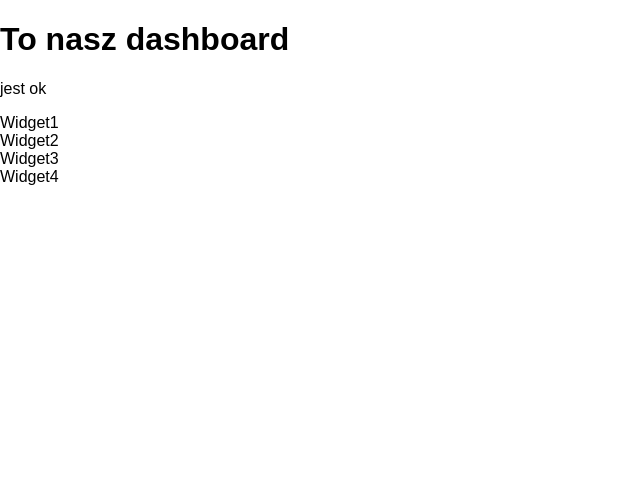
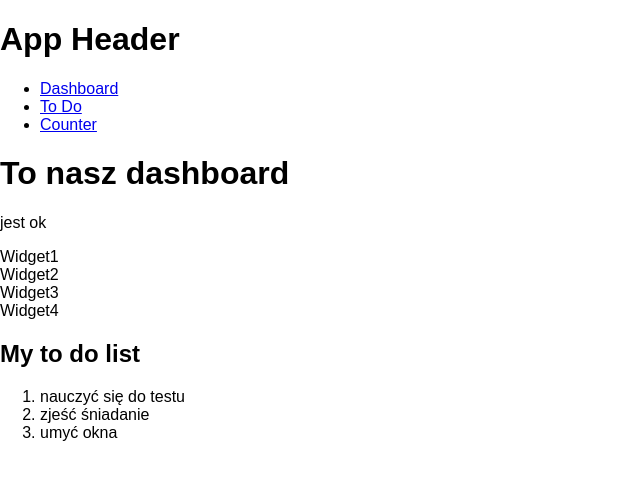
Before and after one commit to maciekpollub/todo, a React (Create React App) app: page /todo in a window 1280 px wide. Shown: the top 480 px of the page, without its empty margins (0-640 px from the left). Built offline with nearby package versions, Linux system fonts and the light colour scheme.

Commit message:
todo list added...

```diff
--- a/src/App.js
+++ b/src/App.js
@@ -2,6 +2,8 @@
 import {BrowserRouter as Router, Route } from 'react-router-dom';
 
 import Dashboard from './components/Dashboard';
+import Todo from './components/Todo';
+import Header from './components/Header';
 import './App.css';
 
 class App extends Component {
@@ -9,9 +11,10 @@
     return (
         <Router>
             <div>
-                 <Route path='/' component={Dashboard}/>
-                 <Route path='/todo' component={null}/>
-                 <Route path='/counter' component={null}/>
+                <Header/>
+                <Route path='/' component={Dashboard}/>
+                 <Route path='/todo' component={Todo}/>
+                 <Route path='/header' component={null}/>
             </div>
         </Router>
     );
--- a/src/components/Header.js
+++ b/src/components/Header.js
@@ -9,7 +9,7 @@
                 <ul>
                     <li><Link to='/'>Dashboard</Link></li>
                     <li><Link to='/todo'>To Do</Link></li>
-                    <li><Link to'/counter'>Counter</Link></li>
+                    <li><Link to='/counter'>Counter</Link></li>
                 </ul>
             </div>
 
--- /dev/null
+++ b/src/components/Todo.js
@@ -0,0 +1,31 @@
+import React, {Component} from 'react';
+
+
+class Todo extends Component {
+    constructor(props){
+        super(props);
+        this.state = {
+            tasks: [
+                'nauczyć się do testu',
+                'zjeść śniadanie',
+                'umyć okna'
+            ]
+        };
+    }
+
+
+    render() {
+        return(
+            <div>
+                <h2>My to do list</h2>
+                <ol>
+                    {this.state.tasks.map((task, index) => {
+                        return <li key={index}>{task}</li>
+                    })}
+                </ol>
+            </div>
+        );
+    }
+}
+
+export default Todo;
```
